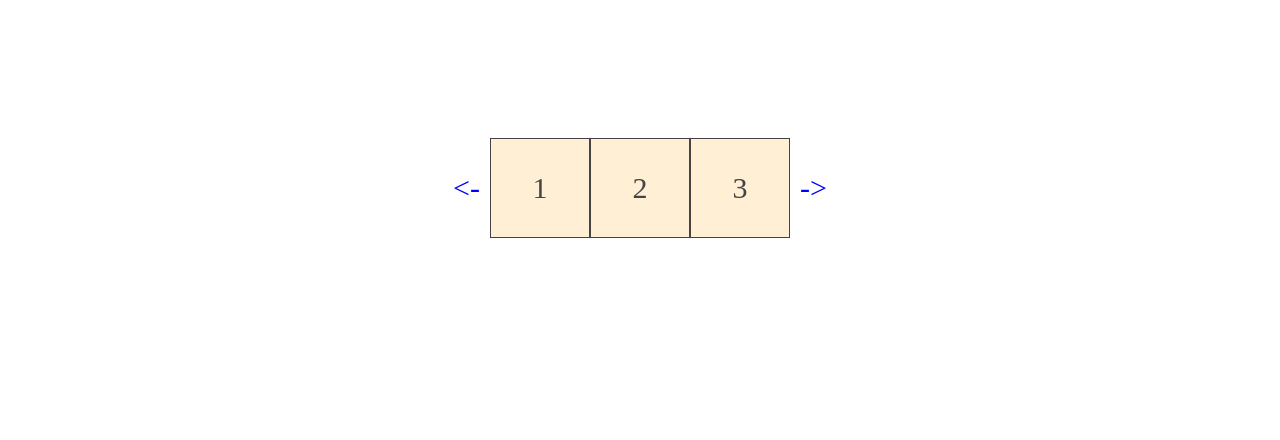
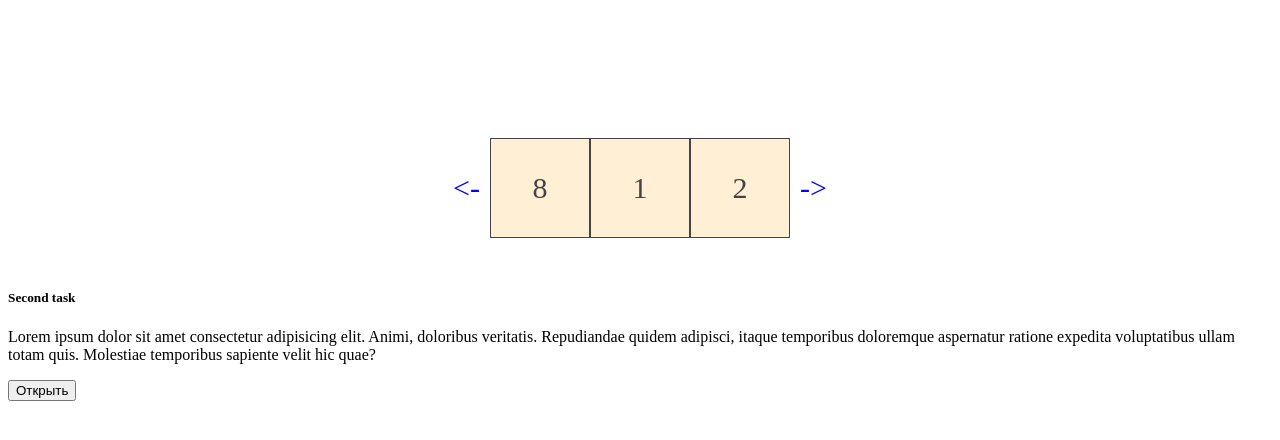
Before and after one commit to Alfaussa/js, a plain HTML site: page index.html in a window 1280 px wide. Both pictures are taken after a click on the link "<-". Drawn offline with Linux system fonts and the light colour scheme.

Commit message:
поправила переменную

```diff
--- a/index.html
+++ b/index.html
@@ -24,5 +24,14 @@
     <a href="#" class="arrow" id="right">-></a>
   </div>
   <script src="./slider.js"></script>
+  <div class="title"><h5>Second task</h5></div>
+
+  <div class="container">
+    <p>
+      Lorem ipsum dolor sit amet consectetur adipisicing elit. Animi, doloribus veritatis. Repudiandae quidem adipisci, itaque temporibus doloremque aspernatur ratione expedita voluptatibus ullam totam quis. Molestiae temporibus sapiente velit hic quae?
+    </p>
+    <button class="btn" id= "openOverlay">Открыть</button>
+  </div>
+  <script src=""></script>
 </body>
 </html>
--- a/slider.js
+++ b/slider.js
@@ -8,7 +8,7 @@ const loop = (direction, e) => {
   if (direction == "right") {
     itemsList.appendChild(itemsList.firstElementChild);
   } else {
-    itemsList.insertBefore(itemsList.lastElementChild, items.firstElementChild);
+    itemsList.insertBefore(itemsList.lastElementChild, itemsList.firstElementChild);
   }
 };
 
```
